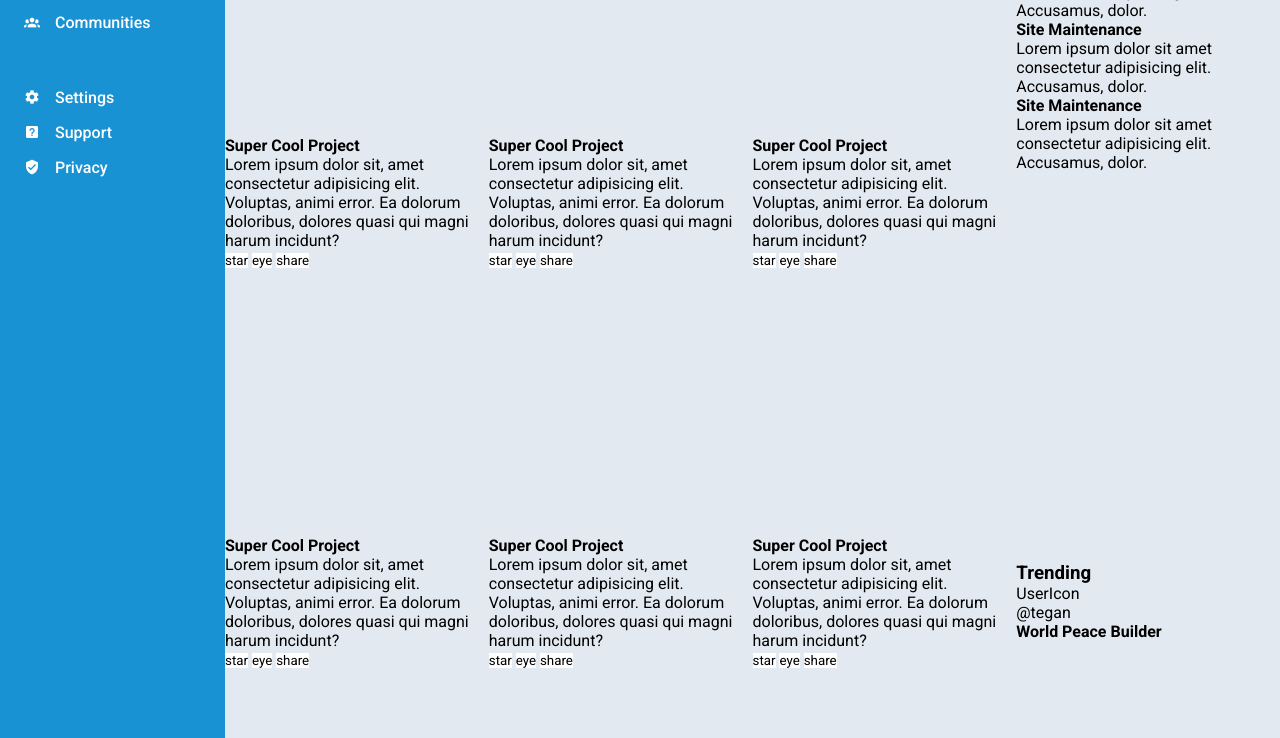
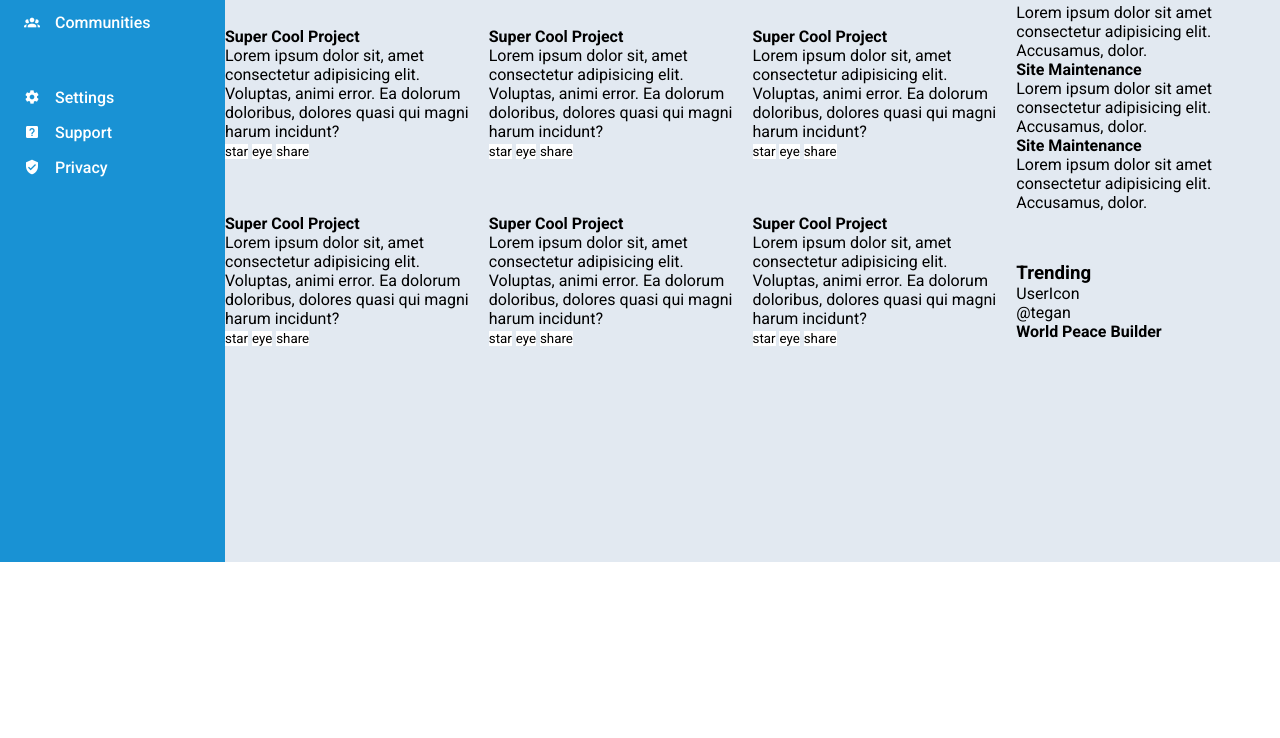
Before and after one commit to Monatric/odin-admin-dashboard, a website: page index.html in a window 1280 px wide. Shown: the part 238-976 px from the top of the page. After the commit the page ends 800 px from the top, so only its background shows below. Drawn offline with Linux system fonts and the light colour scheme.

Commit message:
Fix too long page

```diff
--- a/style.css
+++ b/style.css
@@ -23,7 +23,7 @@
 .container {
   display: grid;
   grid-template-columns: 225px 4fr;
-  grid-template-rows: 1fr 8fr;
+  grid-template-rows: max(150px, 25%) 2fr;
   min-height: 100vh;
 }
 
```
